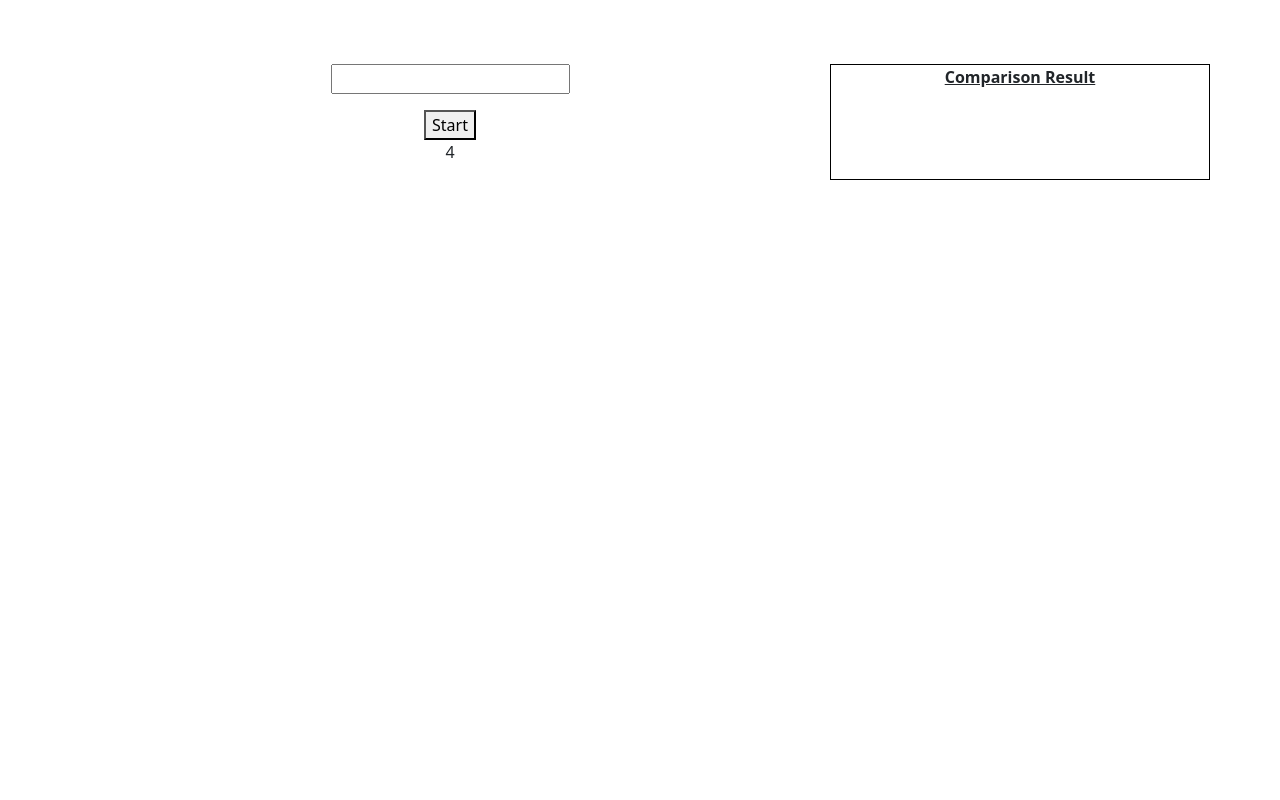
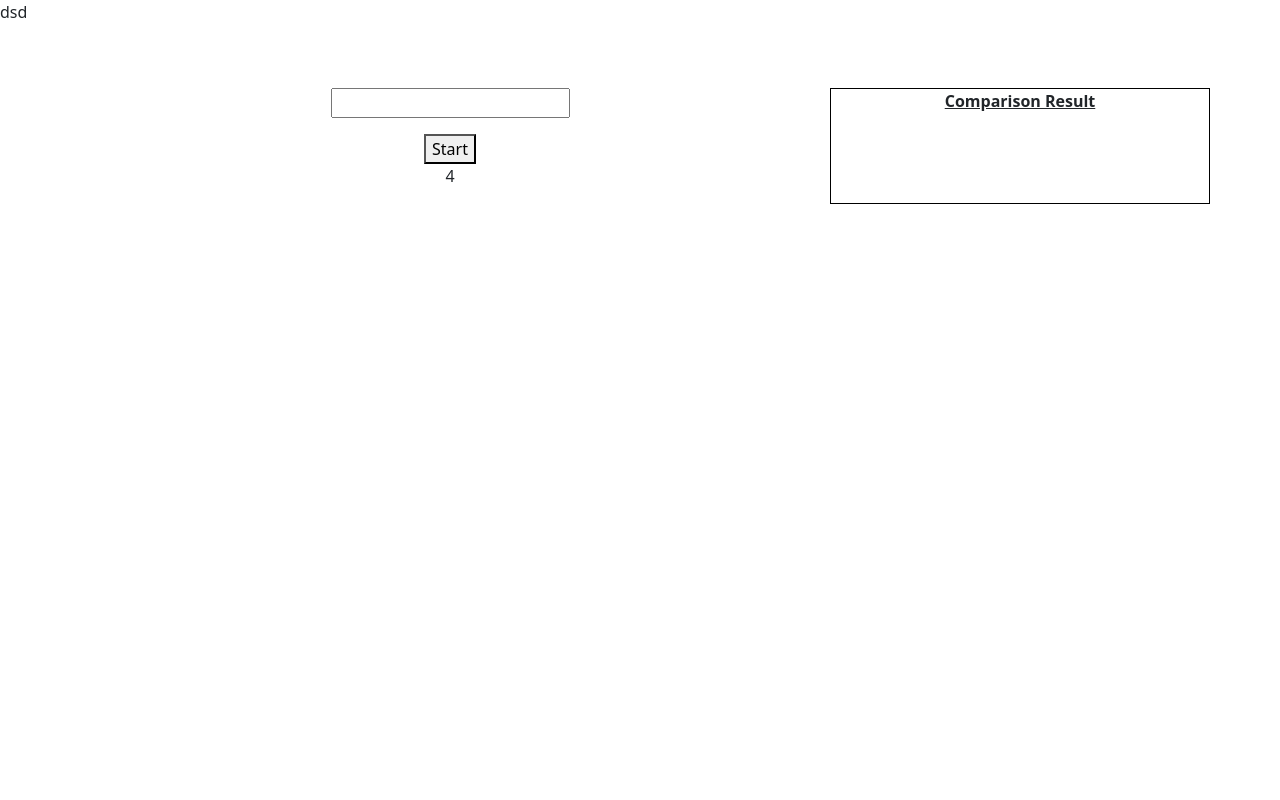
Before and after one commit to NocodePLSS/number_comparison, a PHP site: page /random_num_col/ in a window 1280 px wide. Run offline with PHP 8.4, Linux system fonts and the light colour scheme.

Commit message:
Update index.php

```diff
--- a/index.php
+++ b/index.php
@@ -7,7 +7,7 @@
     <link href="https://cdn.jsdelivr.net/npm/bootstrap@5.3.3/dist/css/bootstrap.min.css" rel="stylesheet"
         integrity="sha384-QWTKZyjpPEjISv5WaRU9OFeRpok6YctnYmDr5pNlyT2bRjXh0JMhjY6hW+ALEwIH" crossorigin="anonymous">
     <title>Document</title>
-</head>
+</head>dsd
 
 <body>
 
```
